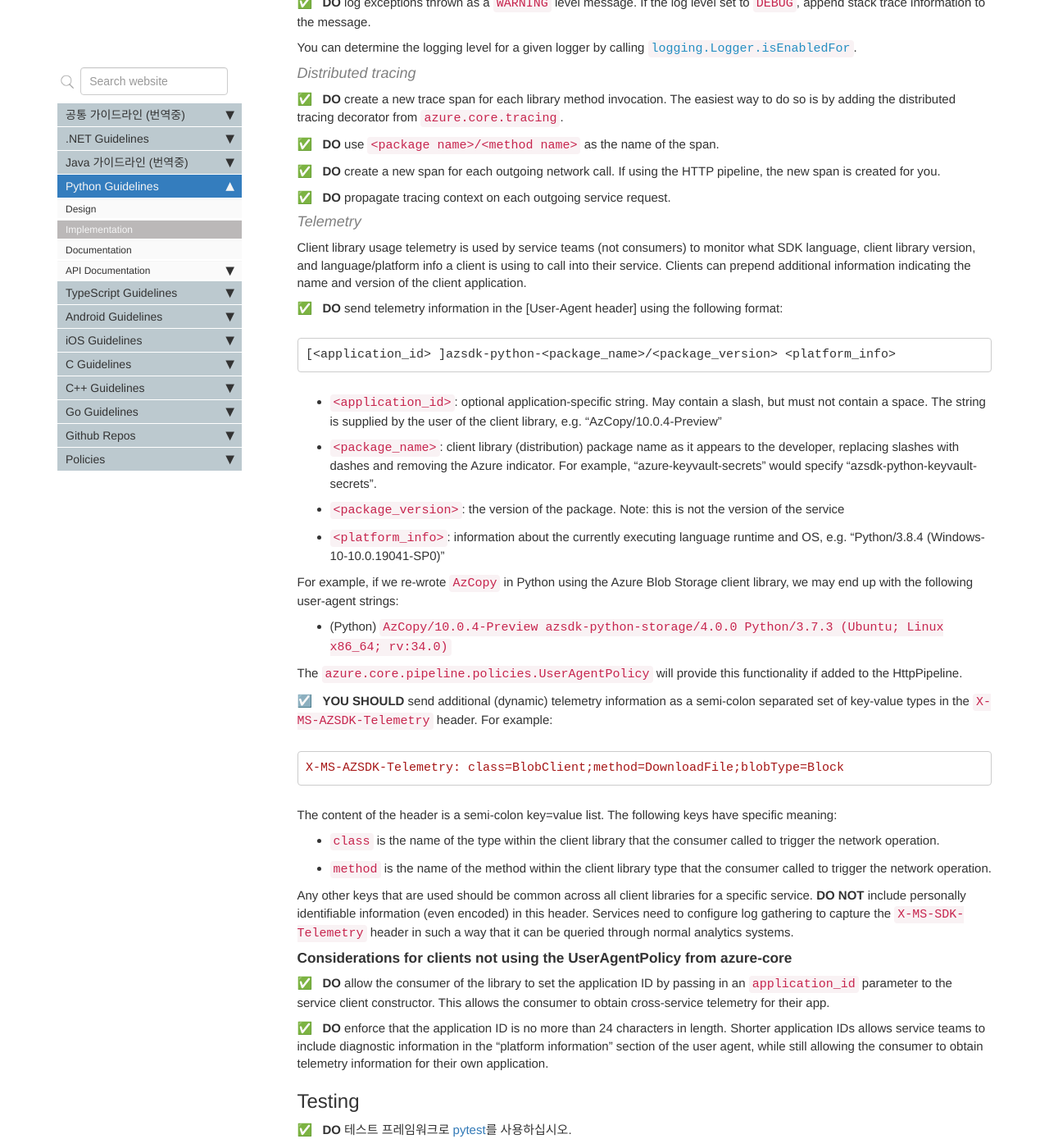
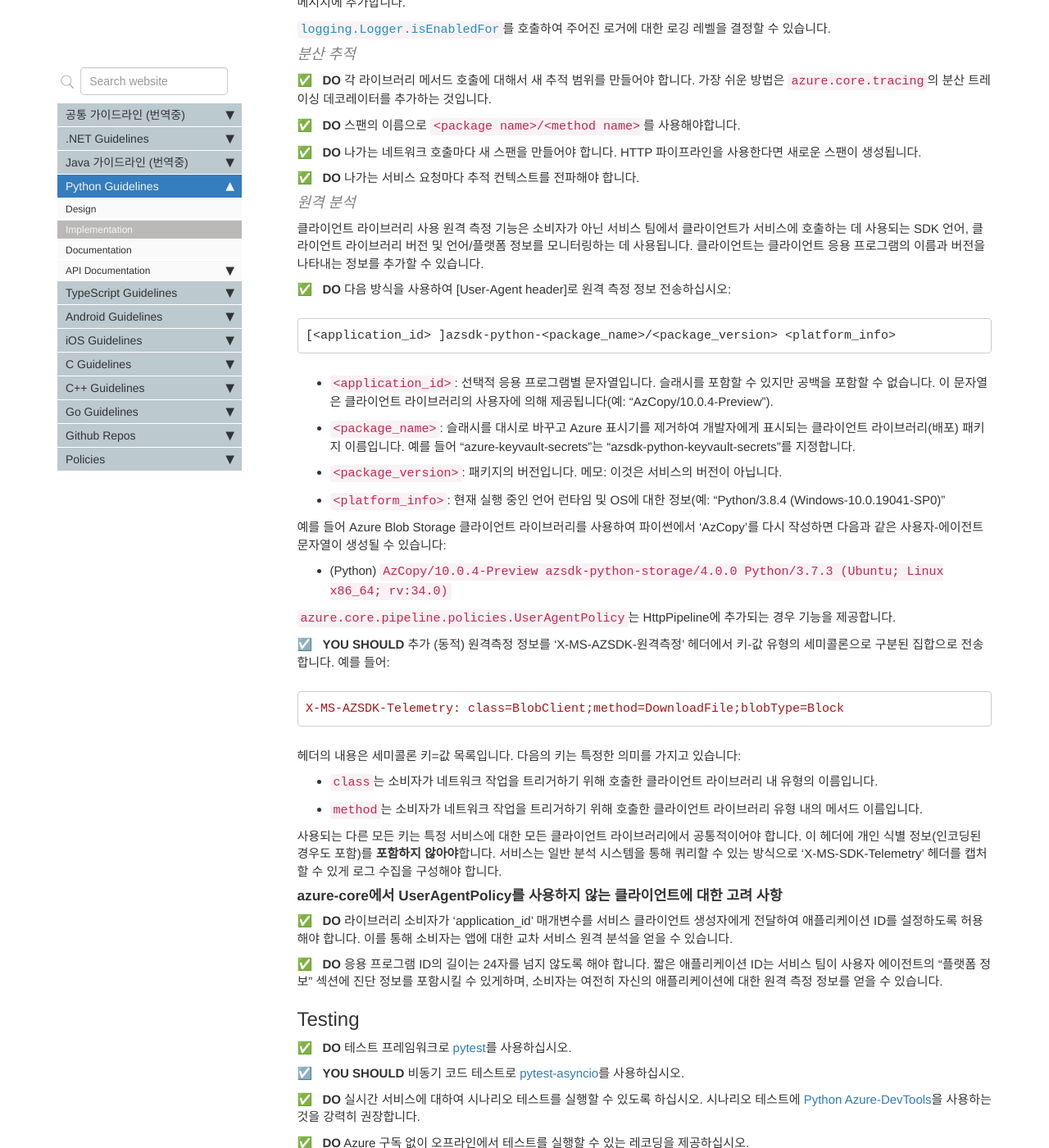
Before and after one commit to Azure/azure-sdk-korean, a Jekyll site: the page built from docs/python/implementation.md, in a window 1280 px wide and 1400 px high, scrolled down 5033 px. Shown: the whole window at 82% size. Built offline with Jekyll 4.4.1, drawn with Linux system fonts in a browser that asks for light colours; comment, search, counter and statistics services are not loaded; some of the changed text lies outside the part shown.

Commit message:
Update implementation.md

````diff
--- a/docs/python/implementation.md
+++ b/docs/python/implementation.md
@@ -139,79 +139,79 @@ class MyCustomEnum(with_metaclass(CaseInsensitiveEnumMeta, str, Enum)):
 - Logger 이름: `azure.someservice`
 - Child 로거: `azure.someservice.achild`
 
-These naming rules allow the consumer to enable logging for all Azure libraries, a specific client library, or a subset of a client library.
+이 규칙을 통해 소비자는 모든 Azure 라이브러리, 특정 클라이언트 라이브러리, 혹은 클라이언트의 하위 집합에 대한 로깅을 사용할 수 있습니다.
 
-{% include requirement/MUST id="python-logging-error" %} use the `ERROR` logging level for failures where it's unlikely the application will recover (for example, out of memory).
+{% include requirement/MUST id="python-logging-error" %} 어플리케이션이 복구될 가능성이 낮을 경우(예: 메모리부족) `ERROR` 로깅 수준을 사용해야 합니다.
 
-{% include requirement/MUST id="python-logging-warn" %} use the `WARNING` logging level when a function fails to perform its intended task. The function should also raise an exception.
+{% include requirement/MUST id="python-logging-warn" %} 함수가 의도된 작업을 수행하지 못한 경우 `WARNING` 로깅 수준을 사용하십시오. 함수는 예외를 발생시켜야합니다.
 
-Don't include occurrences of self-healing events (for example, when a request will be automatically retried).
+자동 복구 이벤트 발생을 포함하지 마십시오(예: 요청이 자동으로 다시 시작되는 경우).
 
-{% include requirement/MUST id="python-logging-info" %} use the `INFO` logging level when a function operates normally.
+{% include requirement/MUST id="python-logging-info" %} 함수가 정상적으로 작동될 시 `INFO` 로깅 수준을 사용하십시오.
 
-{% include requirement/MUST id="python-logging-debug" %} use the `DEBUG` logging level for detailed trouble shooting scenarios.
+{% include requirement/MUST id="python-logging-debug" %} 자세한 문제 해결 시나리오는 `DEBUG` 로깅 수준을 사용하십시오.
 
-The `DEBUG` logging level is intended for developers or system administrators to diagnose specific failures.
+`DEBUG` 로깅 수준을 개발자 또는 시스템 관리자가 특정 오류를 진단하기 위한 것입니다.
 
-{% include requirement/MUSTNOT id="python-logging-sensitive-info" %} send sensitive information in log levels other than `DEBUG`.  For example, redact or remove account keys when logging headers.
+{% include requirement/MUSTNOT id="python-logging-sensitive-info" %} `DEBUG` 이외의 로그 수준에서 중요한 정보를 보내지 말아야 합니다. 예시: 헤더를 로깅할 때 계정키를 수정 혹은 삭제합니다.
 
-{% include requirement/MUST id="python-logging-request" %} log the request line, response line, and headers for an outgoing request as an `INFO` message.
+{% include requirement/MUST id="python-logging-request" %} 발신 요청에 대한 요청 라인, 응답 라인 및 헤더를 'INFO' 메시지로 기록해야 합니다.
 
-{% include requirement/MUST id="python-logging-cancellation" %} log an `INFO` message, if a service call is canceled.
+{% include requirement/MUST id="python-logging-cancellation" %} 서비스 호출이 취소되었을 경우 `INFO` 메세지를 기록해야 합니다.
 
-{% include requirement/MUST id="python-logging-exceptions" %} log exceptions thrown as a `WARNING` level message. If the log level set to `DEBUG`, append stack trace information to the message.
+{% include requirement/MUST id="python-logging-exceptions" %} `WARNING` 수준 메시지로 Throw된 예외를 기록해야 합니다. 만약 `DEBUG`로 로그 레벨이 설정되어 있다면, 스택 추적 정보를 메시지에 추가합니다.
 
-You can determine the logging level for a given logger by calling [`logging.Logger.isEnabledFor`](https://docs.python.org/3/library/logging.html#logging.Logger.isEnabledFor).
+[`logging.Logger.isEnabledFor`](https://docs.python.org/3/library/logging.html#logging.Logger.isEnabledFor)를 호출하여 주어진 로거에 대한 로깅 레벨을 결정할 수 있습니다.
 
-#### Distributed tracing
+#### 분산 추적
 
-{% include requirement/MUST id="python-tracing-span-per-method" %} create a new trace span for each library method invocation. The easiest way to do so is by adding the distributed tracing decorator from `azure.core.tracing`.
+{% include requirement/MUST id="python-tracing-span-per-method" %} 각 라이브러리 메서드 호출에 대해서 새 추적 범위를 만들어야 합니다. 가장 쉬운 방법은 `azure.core.tracing`의 분산 트레이싱 데코레이터를 추가하는 것입니다.
 
-{% include requirement/MUST id="python-tracing-span-name" %} use `<package name>/<method name>` as the name of the span.
+{% include requirement/MUST id="python-tracing-span-name" %} 스팬의 이름으로 `<package name>/<method name>`를 사용해야합니다.
 
-{% include requirement/MUST id="python-tracing-span-per-call" %} create a new span for each outgoing network call. If using the HTTP pipeline, the new span is created for you.
+{% include requirement/MUST id="python-tracing-span-per-call" %} 나가는 네트워크 호출마다 새 스팬을 만들어야 합니다. HTTP 파이프라인을 사용한다면 새로운 스팬이 생성됩니다.
 
-{% include requirement/MUST id="python-tracing-propagate" %} propagate tracing context on each outgoing service request.
+{% include requirement/MUST id="python-tracing-propagate" %} 나가는 서비스 요청마다 추적 컨텍스트를 전파해야 합니다.
 
-#### Telemetry
+#### 원격 분석
 
-Client library usage telemetry is used by service teams (not consumers) to monitor what SDK language, client library version, and language/platform info a client is using to call into their service. Clients can prepend additional information indicating the name and version of the client application.
+클라이언트 라이브러리 사용 원격 측정 기능은 소비자가 아닌 서비스 팀에서 클라이언트가 서비스에 호출하는 데 사용되는 SDK 언어, 클라이언트 라이브러리 버전 및 언어/플랫폼 정보를 모니터링하는 데 사용됩니다. 클라이언트는 클라이언트 응용 프로그램의 이름과 버전을 나타내는 정보를 추가할 수 있습니다.
 
-{% include requirement/MUST id="python-http-telemetry-useragent" %} send telemetry information in the [User-Agent header] using the following format:
+{% include requirement/MUST id="python-http-telemetry-useragent" %} 다음 방식을 사용하여 [User-Agent header]로 원격 측정 정보 전송하십시오:
 
 ```
 [<application_id> ]azsdk-python-<package_name>/<package_version> <platform_info>
 ```
 
-- `<application_id>`: optional application-specific string. May contain a slash, but must not contain a space. The string is supplied by the user of the client library, e.g. "AzCopy/10.0.4-Preview"
-- `<package_name>`: client library (distribution) package name as it appears to the developer, replacing slashes with dashes and removing the Azure indicator.  For example, "azure-keyvault-secrets" would specify "azsdk-python-keyvault-secrets".
-- `<package_version>`: the version of the package. Note: this is not the version of the service
-- `<platform_info>`: information about the currently executing language runtime and OS, e.g. "Python/3.8.4 (Windows-10-10.0.19041-SP0)"
+- `<application_id>`: 선택적 응용 프로그램별 문자열입니다. 슬래시를 포함할 수 있지만 공백을 포함할 수 없습니다. 이 문자열은 클라이언트 라이브러리의 사용자에 의해 제공됩니다(예: "AzCopy/10.0.4-Preview").
+- `<package_name>`: 슬래시를 대시로 바꾸고 Azure 표시기를 제거하여 개발자에게 표시되는 클라이언트 라이브러리(배포) 패키지 이름입니다. 예를 들어 "azure-keyvault-secrets"는 "azsdk-python-keyvault-secrets"를 지정합니다.
+- `<package_version>`: 패키지의 버전입니다. 메모: 이것은 서비스의 버전이 아닙니다.
+- `<platform_info>`: 현재 실행 중인 언어 런타임 및 OS에 대한 정보(예: "Python/3.8.4 (Windows-10.0.19041-SP0)"
 
-For example, if we re-wrote `AzCopy` in Python using the Azure Blob Storage client library, we may end up with the following user-agent strings:
+예를 들어 Azure Blob Storage 클라이언트 라이브러리를 사용하여 파이썬에서 'AzCopy'를 다시 작성하면 다음과 같은 사용자-에이전트 문자열이 생성될 수 있습니다:
 
 - (Python) `AzCopy/10.0.4-Preview azsdk-python-storage/4.0.0 Python/3.7.3 (Ubuntu; Linux x86_64; rv:34.0)`
 
-The `azure.core.pipeline.policies.UserAgentPolicy` will provide this functionality if added to the HttpPipeline.
+`azure.core.pipeline.policies.UserAgentPolicy`는 HttpPipeline에 추가되는 경우 기능을 제공합니다.
 
-{% include requirement/SHOULD id="python-azurecore-http-telemetry-dynamic" %} send additional (dynamic) telemetry information as a semi-colon separated set of key-value types in the `X-MS-AZSDK-Telemetry` header.  For example:
+{% include requirement/SHOULD id="python-azurecore-http-telemetry-dynamic" %} 추가 (동적) 원격측정 정보를 'X-MS-AZSDK-원격측정' 헤더에서 키-값 유형의 세미콜론으로 구분된 집합으로 전송합니다. 예를 들어:
 
 ```http
 X-MS-AZSDK-Telemetry: class=BlobClient;method=DownloadFile;blobType=Block
 ```
 
-The content of the header is a semi-colon key=value list.  The following keys have specific meaning:
+헤더의 내용은 세미콜론 키=값 목록입니다. 다음의 키는 특정한 의미를 가지고 있습니다:
 
-* `class` is the name of the type within the client library that the consumer called to trigger the network operation.
-* `method` is the name of the method within the client library type that the consumer called to trigger the network operation.
+* `class`는 소비자가 네트워크 작업을 트리거하기 위해 호출한 클라이언트 라이브러리 내 유형의 이름입니다.
+* `method`는 소비자가 네트워크 작업을 트리거하기 위해 호출한 클라이언트 라이브러리 유형 내의 메서드 이름입니다.
 
-Any other keys that are used should be common across all client libraries for a specific service.  **DO NOT** include personally identifiable information (even encoded) in this header.  Services need to configure log gathering to capture the `X-MS-SDK-Telemetry` header in such a way that it can be queried through normal analytics systems.
+사용되는 다른 모든 키는 특정 서비스에 대한 모든 클라이언트 라이브러리에서 공통적이어야 합니다. 이 헤더에 개인 식별 정보(인코딩된 경우도 포함)를 **포함하지 않아야**합니다. 서비스는 일반 분석 시스템을 통해 쿼리할 수 있는 방식으로 'X-MS-SDK-Telemetry' 헤더를 캡처할 수 있게 로그 수집을 구성해야 합니다.
 
-##### Considerations for clients not using the UserAgentPolicy from azure-core
+##### azure-core에서 UserAgentPolicy를 사용하지 않는 클라이언트에 대한 고려 사항
 
-{% include requirement/MUST id="python-azurecore-http-telemetry-appid" %} allow the consumer of the library to set the application ID by passing in an `application_id` parameter to the service client constructor.  This allows the consumer to obtain cross-service telemetry for their app.
+{% include requirement/MUST id="python-azurecore-http-telemetry-appid" %} 라이브러리 소비자가 'application_id' 매개변수를 서비스 클라이언트 생성자에게 전달하여 애플리케이션 ID를 설정하도록 허용해야 합니다. 이를 통해 소비자는 앱에 대한 교차 서비스 원격 분석을 얻을 수 있습니다.
 
-{% include requirement/MUST id="python-azurecore-http-telemetry-appid-length" %} enforce that the application ID is no more than 24 characters in length.  Shorter application IDs allows service teams to include diagnostic information in the "platform information" section of the user agent, while still allowing the consumer to obtain telemetry information for their own application.
+{% include requirement/MUST id="python-azurecore-http-telemetry-appid-length" %} 응용 프로그램 ID의 길이는 24자를 넘지 않도록 해야 합니다. 짧은 애플리케이션 ID는 서비스 팀이 사용자 에이전트의 "플랫폼 정보" 섹션에 진단 정보를 포함시킬 수 있게하며, 소비자는 여전히 자신의 애플리케이션에 대한 원격 측정 정보를 얻을 수 있습니다.
 
 ## Testing
 
@@ -315,19 +315,19 @@ class ResponseHook(Protocol):
 
 ## 파이썬 언어와 코드스타일
 
-{% include requirement/MUST id="python-codestyle-pep8" %} follow the general guidelines in [PEP8](https://www.python.org/dev/peps/pep-0008/) unless explicitly overridden in this document.
+{% include requirement/MUST id="python-codestyle-pep8" %} 본 문서에서 재정의되지 않는 한 [PEP8](https://www.python.org/dev/peps/pep-0008/)의 일반 지침을 따르십시오.
 
-{% include requirement/MUSTNOT id="python-codestyle-idiomatic" %} "borrow" coding paradigms from other languages.
+{% include requirement/MUSTNOT id="python-codestyle-idiomatic" %} 다른 언어의 코딩 패러다임을 빌려서는 안됩니다.
 
-For example, no matter how common Reactive programming is in the Java community, it's still unfamiliar for most Python developers.
+예를 들어 Java 커뮤니티에서 Reactive 프로그래밍이 얼마나 일반적인지에 상관없이 대부분의 Python 개발자에게는 여전히 익숙하지 않습니다.
 
-{% include requirement/MUST id="python-codestyle-consistency" %} favor consistency with other Python components over other libraries for the same service.
+{% include requirement/MUST id="python-codestyle-consistency" %} 동일한 서비스를 위해서는 다른 라이브러리보다 다른 파이썬 구성 요소와의 일관성을 선호해야 합니다.
 
-It's more likely that a developer will use many different libraries using the same language than a developer will use the same service from many different languages.
+개발자가 여러 언어의 동일한 서비스를 사용하는 것보다 개발자가 동일한 언어의 많은 다른 라이브러리를 사용할 가능성이 더 높습니다.
 
 ### Error handling
 
-{% include requirement/MUST id="python-errors-use-chaining" %} use exception chaining to include the original source of the error when catching and raising new exceptions.
+{% include requirement/MUST id="python-errors-use-chaining" %} 새 예외를 수집 및 생성할 때 오류의 원래 소스를 포함하려면 예외 체인을 사용해야 합니다.
 
 ```python
 # Yes:
@@ -352,7 +352,7 @@ if not success:
 
 ### Naming conventions
 
-{% include requirement/MUST id="python-codestyle-vars-naming" %} use snake_case for variable, function, and method names:
+{% include requirement/MUST id="python-codestyle-vars-naming" %} 변수, 함수 및 메서드 이름에 snake_case를 사용해야 합니다:
 
 ```python
 # Yes:
@@ -372,7 +372,7 @@ def DoSomething():
     ...
 ```
 
-{% include requirement/MUST id="python-codestyle-type-naming" %} use Pascal case for types:
+{% include requirement/MUST id="python-codestyle-type-naming" %} 다음 유형에 대해 파스칼 케이스를 사용해야 합니다:
 
 ```python
 # Yes:
@@ -388,7 +388,7 @@ class camelCasedTypeName(object):
     pass
 ```
 
-{% include requirement/MUST id="python-codestyle-const-naming" %} use ALL CAPS for constants:
+{% include requirement/MUST id="python-codestyle-const-naming" %} 상수에 모두 대문자를 사용해야 합니다:
 
 ```python
 # Yes:
@@ -401,15 +401,15 @@ max_size = 4711
 MaxSize = 4711
 ```
 
-{% include requirement/MUST id="python-codestyle-module-naming" %} use snake_case for module names.
+{% include requirement/MUST id="python-codestyle-module-naming" %} 모듈 이름에 snake_case를 사용해야 합니다.
 
 ### Method signatures
 
-{% include requirement/MUSTNOT id="python-codestyle-static-methods" %} use static methods ([`staticmethod`](https://docs.python.org/3/library/functions.html#staticmethod)). Prefer module level functions instead.
+{% include requirement/MUSTNOT id="python-codestyle-static-methods" %} 정적 메서드 ([`staticmethod`](https://docs.python.org/3/library/functions.html#staticmethod))를 사용해서는 안됩니다. 대신 모듈 레벨 함수를 사용하는 것을 추천합니다.
 
-Static methods are rare and usually forced by other libraries.
+정적 메서드는 드물며 일반적으로 다른 라이브러리에 의해 강제됩니다.
 
-{% include requirement/MUSTNOT id="python-codestyle-properties" %} use simple getter and setter functions. Use properties instead.
+{% include requirement/MUSTNOT id="python-codestyle-properties" %} 게터 및 세터 함수를 사용하면 안 됩니다. 대신 속성을 사용할 수 있습니다.
 
 ```python
 # Yes
@@ -428,11 +428,11 @@ class BadThing(object):
         return self._something
 ```
 
-{% include requirement/SHOULDNOT id="python-codestyle-long-args" %} have methods that require more than five positional parameters. Optional/flag parameters can be accepted using keyword-only arguments, or `**kwargs`.
+{% include requirement/SHOULDNOT id="python-codestyle-long-args" %} 5개 이상의 위치 매개 변수를 필요로 하는 메서드는 사용할 수 없습니다. 키워드 전용 인수 또는 `**kwargs`를 사용하여 선택적/플래그 매개 변수를 사용할 수 있습니다.
 
-See TODO: insert link for general guidance on positional vs. optional parameters here.
+위치 vs 선택적 매개변수에 대한 지침은 TODO: 링크를 참조하십시오.
 
-{% include requirement/MUST id="python-codestyle-optional-args" %} use keyword-only arguments for optional or less-often-used arguments for modules that only need to support Python 3.
+{% include requirement/MUST id="python-codestyle-optional-args" %} Python 3만 지원해야 하는 모듈의 경우 선택적 또는 덜 자주 사용되는 인수에는 키워드 전용 인수를 사용해야 합니다.
 
 ```python
 # Yes
@@ -441,7 +441,7 @@ def foo(a, b, *, c, d=None):
     ...
 ```
 
-{% include requirement/MUST id="python-codestyle-kwargs" %} use keyword-only arguments for arguments that have no obvious ordering.
+{% include requirement/MUST id="python-codestyle-kwargs" %} 명확한 순서가 없는 인수에는 키워드 전용 인수를 사용해야 합니다.
 
 ```python
 # Yes - `source` and `dest` have logical order, `recurse` and `overwrite` do not.
@@ -452,7 +452,7 @@ def copy(source, dest, *, recurse=False, overwrite=False) ...
 def copy(source, dest, recurse=False, overwrite=False) ...
 ```
 
-{% include requirement/MUST id="python-codestyle-positional-params" %} specify the parameter name when calling methods with more than two required positional parameters.
+{% include requirement/MUST id="python-codestyle-positional-params" %} 필요한 위치 매개 변수가 세 개 이상인 메서드를 호출할 때 매개 변수 이름을 지정해야 합니다.
 
 ```python
 def foo(a, b, c):
@@ -472,7 +472,7 @@ bar(e=3, d=4)
 foo(1, 2, 3)
 ```
 
-{% include requirement/MUST id="python-codestyle-optional-param-calling" %} specify the parameter name for optional parameters when calling functions.
+{% include requirement/MUST id="python-codestyle-optional-param-calling" %} 함수를 호출할 때 선택적 파라미터의 파라미터 이름을 지정해야 합니다.
 
 ```python
 def foo(a, b=1, c=None):
@@ -488,13 +488,13 @@ foo(1, 2, 3)
 
 ### Public vs "private"
 
-{% include requirement/MUST id="python-codestyle-private-api" %} use a single leading underscore to indicate that a name isn't part of the public API.  Non-public APIs aren't guaranteed to be stable.
+{% include requirement/MUST id="python-codestyle-private-api" %} 이름이 퍼블릭 API의 일부가 아님을 나타내려면 선행 밑줄을 하나 사용해야 합니다. 퍼블릭이 아닌 API는 안정성이 보장되지 않습니다.
 
-{% include requirement/MUSTNOT id="python-codestyle-double-underscore" %} use leading double underscore prefixed method names unless name clashes in the inheritance hierarchy are likely.  Name clashes are rare.
+{% include requirement/MUSTNOT id="python-codestyle-double-underscore" %} 계층 구조에서 이름 충돌이 발생할 가능성이 있는 경우가 아니라면 선행 이중 밑줄 접두사 메서드 이름을 사용하면 안됩니다. 이름 충돌 발생은 드뭅니다.
 
-{% include requirement/MUST id="python-codestyle-public-api" %} add public methods and types to the module's `__all__` attribute.
+{% include requirement/MUST id="python-codestyle-public-api" %} 모듈의 `__all__` 속성에 공용 메서드와 형식을 추가해야 합니다.
 
-{% include requirement/MUST id="python-codestyle-interal-module" %} use a leading underscore for internal modules. You **may** omit a leading underscore if the module is a submodule of an internal module.
+{% include requirement/MUST id="python-codestyle-interal-module" %} 내부 모듈에는 선행 밑줄을 사용해야 합니다. 모듈이 내부 모듈의 하위 모듈인 경우 선행 밑줄을 **생략**할 수 있습니다.
 
 ```python
 # Yes:
@@ -509,25 +509,25 @@ azure.exampleservice.some_internal_module
 
 ### Types (or not)
 
-{% include requirement/MUST id="python-codestyle-structural-subtyping" %} prefer structural subtyping and protocols over explicit type checks.
+{% include requirement/MUST id="python-codestyle-structural-subtyping" %} 명시적 유형 검사보다 구조 하위 유형 지정 및 프로토콜을 선호해야 합니다.
 
-{% include requirement/MUST id="python-codestyle-abstract-collections" %} derive from the abstract collections base classes `collections.abc` (or `collections` for Python 2.7) to provide custom mapping types.
+{% include requirement/MUST id="python-codestyle-abstract-collections" %} 사용자 정의 매핑 유형을 제공하려면 추상 컬렉션 기본 클래스 'collections.abc'(또는 Python 2.7의 'collections')에서 파생되어야 합니다.
 
-{% include requirement/MUST id="python-codestyle-pep484" %} provide type hints [PEP484](https://www.python.org/dev/peps/pep-0484/) for publicly documented classes and functions.
+{% include requirement/MUST id="python-codestyle-pep484" %} 공개적으로 문서화된 클래스 및 함수에 대한 유형 힌트 [PEP484](https://www.python.org/dev/peps/pep-0484/) 를 제공해야 합니다.
 
-- See the [suggested syntax for Python 2.7 and 2.7-3.x straddling code](https://www.python.org/dev/peps/pep-0484/#suggested-syntax-for-python-2-7-and-straddling-code) for guidance for Python 2.7 compatible code. Do not do this for code that is Python 3 specific (e.g. `async` clients.)
+- Python 2.7 호환 코드에 대한 지침은 [suggested syntax for Python 2.7 and 2.7-3.x straddling code](https://www.python.org/dev/peps/pep-0484/#suggested-syntax-for-python-2-7-and-straddling-code)에서 확인할 수 있습니다. 파이썬 3 전용(예: 'async' 클라이언트)에서는 사용해서는 안됩니다.
 
 ### Threading
 
-{% include requirement/MUST id="python-codestyle-thread-affinity" %} maintain thread affinity for user-provided callbacks unless explicitly documented to not do so.
+{% include requirement/MUST id="python-codestyle-thread-affinity" %} 사용자가 제공한 콜백에 대해 명시적으로 문서화되지 않은 경우 스레드 선호도를 유지해야 합니다.
 
-{% include requirement/MUST id="python-codestyle-document-thread-safety" %} explicitly include the fact that a method (function/class) is thread safe in its documentation.
+{% include requirement/MUST id="python-codestyle-document-thread-safety" %} 설명서에 메서드(함수/클래스)가 스레드 안전하다는 사실을 포함해야 합니다.
 
-Examples: [`asyncio.loop.call_soon_threadsafe`](https://docs.python.org/3/library/asyncio-eventloop.html#asyncio.loop.call_soon_threadsafe), [`queue`](https://docs.python.org/3/library/queue.html)
+예시: [`asyncio.loop.call_soon_threadsafe`](https://docs.python.org/3/library/asyncio-eventloop.html#asyncio.loop.call_soon_threadsafe), [`queue`](https://docs.python.org/3/library/queue.html)
 
-{% include requirement/SHOULD id="python-codestyle-use-executor" %} allow callers to pass in an [`Executor`](https://docs.python.org/3/library/concurrent.futures.html#concurrent.futures.Executor) instance rather than defining your own thread or process management for parallelism.
+{% include requirement/SHOULD id="python-codestyle-use-executor" %} 호출자가 병렬 처리를 위해 자신만의 스레드 또는 프로세스 관리를 정의하지 않고 [`Executor`](https://docs.python.org/3/library/concurrent.futures.html#concurrent.futures.Executor) 를 통과하도록 허용해야 합니다.
 
-You may do your own thread management if the thread isn't exposed to the caller in any way. For example, the `LROPoller` implementation uses a background poller thread.
+스레드가 호출자에게 노출되지 않은 경우 직접 스레드를 관리할 수 있습니다. 예를 들어 `LROPoller` 구현에서는 백그라운드 poller 스레드를 사용합니다.
 
 {% include refs.md %}
 {% include_relative refs.md %}
````
